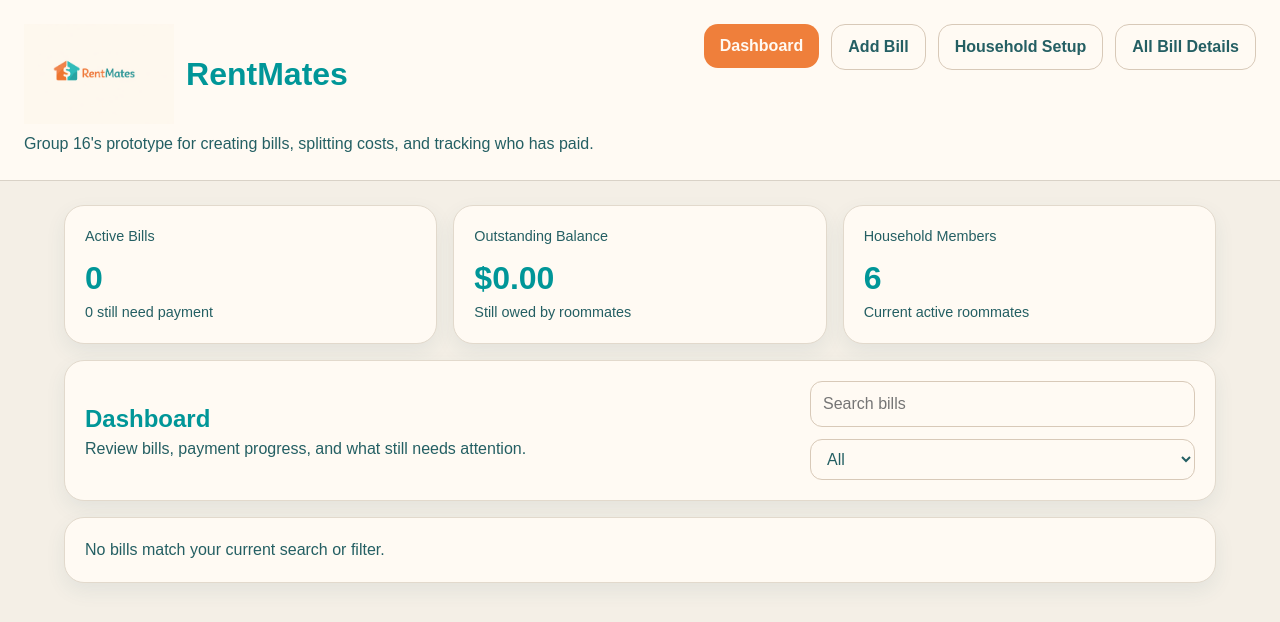
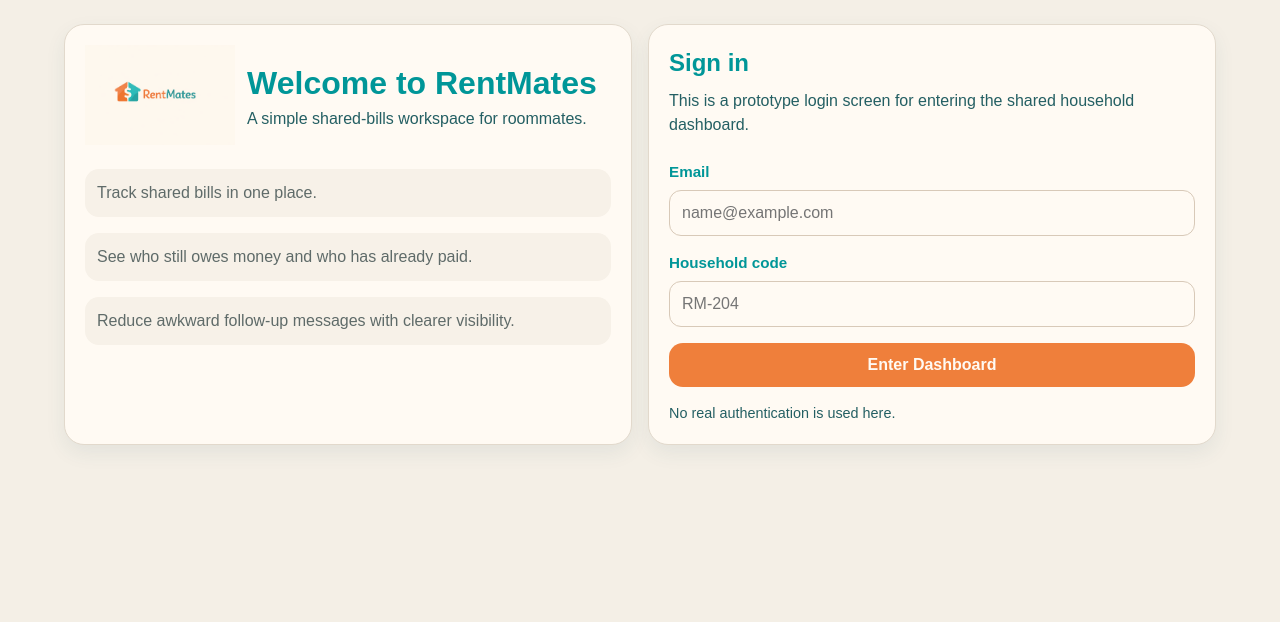
Before and after one commit to Zaay87/RentMates, a React (Vite) app: page / in a window 1280 px wide. Shown: the top 622 px of the page. Built offline with nearby package versions, Linux system fonts and the light colour scheme.

Commit message:
Created Pseudo login page that leads to Dashboard

```diff
--- a/src/App.jsx
+++ b/src/App.jsx
@@ -722,8 +722,95 @@ function BillsOverviewPage({ bills, onOpenBill }) {
         </div>
     );
 }
+function LoginPage({
+  email,
+  setEmail,
+  household,
+  setHousehold,
+  onEnter,
+}) {
+    return (
+      <div className="app-shell">
+          <main className="main-content">
+              <div className="page-stack">
+                  <div className="two-column">
+                      <div className="card">
+                          <div className="brand-row">
+                              <img
+                                src="/rentmates-logo.png"
+                                alt="RentMates logo"
+                                className="brand-logo"
+                              />
+                              <div>
+                                  <h2 className="brand-title">Welcome to RentMates</h2>
+                                  <p className="muted">
+                                      A simple shared-bills workspace for roommates.
+                                  </p>
+                              </div>
+                          </div>
 
+                          <div className="stack" style={{ marginTop: "24px" }}>
+                              <div className="helper-box">
+                                  Track shared bills in one place.
+                              </div>
+                              <div className="helper-box">
+                                  See who still owes money and who has already paid.
+                              </div>
+                              <div className="helper-box">
+                                  Reduce awkward follow-up messages with clearer visibility.
+                              </div>
+                          </div>
+                      </div>
+
+                      <div className="card">
+                          <h2>Sign in</h2>
+                          <p className="muted" style={{ marginTop: "8px" }}>
+                              This is a prototype login screen for entering the shared household dashboard.
+                          </p>
+
+                          <div className="stack" style={{ marginTop: "24px" }}>
+                              <div>
+                                  <label className="label">Email</label>
+                                  <input
+                                    value={email}
+                                    onChange={(e) => setEmail(e.target.value)}
+                                    className="input"
+                                    placeholder="name@example.com"
+                                  />
+                              </div>
+
+                              <div>
+                                  <label className="label">Household code</label>
+                                  <input
+                                    value={household}
+                                    onChange={(e) => setHousehold(e.target.value)}
+                                    className="input"
+                                    placeholder="RM-204"
+                                  />
+                              </div>
+
+                              <button
+                                onClick={onEnter}
+                                className="button button-primary"
+                              >
+                                  Enter Dashboard
+                              </button>
+
+                              <p className="small muted">
+                                  No real authentication is used here.
+                              </p>
+                          </div>
+                      </div>
+                  </div>
+              </div>
+          </main>
+      </div>
+    )
+}
 export default function App() {
+    const [isLoggedIn, setIsLoggedIn] = useState(false);
+    const [email, setEmail] = useState("");
+    const [household, setHousehold] = useState("");
     const [page, setPage] = useState("dashboard");
     const [selectedBillId, setSelectedBillId] = useState(1);
     const [search, setSearch] = useState("");
@@ -811,6 +898,27 @@ export default function App() {
             ...prev,
         ]);
     }
+    function handleEnterDashboard() {
+        setIsLoggedIn(true);
+        setPage("dashboard");
+    }
+
+    function handleSignOut() {
+        setIsLoggedIn(false);
+        setPage("dashboard");
+    }
+
+    if (!isLoggedIn) {
+        return (
+          <LoginPage
+              email={email}
+              setEmail={setEmail}
+              household={household}
+              setHousehold={setHousehold}
+              onEnter={handleEnterDashboard}
+              />
+        );
+    }
 
     return (
       <div className="app-shell">
@@ -835,42 +943,49 @@ export default function App() {
 
           <nav className="nav-row">
             <button
-                        onClick={() => setPage("dashboard")}
+              onClick={() => setPage('dashboard')}
               className={`button ${
-                            page === "dashboard" ? "button-primary" : "button-secondary"
+                page === 'dashboard' ? 'button-primary' : 'button-secondary'
               }`}
             >
               Dashboard
             </button>
             <button
-                        onClick={() => setPage("add-bill")}
+              onClick={() => setPage('add-bill')}
               className={`button ${
-                            page === "add-bill" ? "button-primary" : "button-secondary"
+                page === 'add-bill' ? 'button-primary' : 'button-secondary'
               }`}
             >
               Add Bill
             </button>
             <button
-                        onClick={() => setPage("household")}
+              onClick={() => setPage('household')}
               className={`button ${
-                            page === "household" ? "button-primary" : "button-secondary"
+                page === 'household' ? 'button-primary' : 'button-secondary'
               }`}
             >
               Household Setup
             </button>
             <button
-                        onClick={() => setPage("bills-overview")}
+              onClick={() => setPage('bills-overview')}
               className={`button ${
-                            page === "bills-overview" ? "button-primary" : "button-secondary"
+                page === 'bills-overview'
+                  ? 'button-primary'
+                  : 'button-secondary'
               }`}
             >
               All Bill Details
             </button>
+
+            <button onClick={handleSignOut} className="button button-secondary">
+              Sign Out
+            </button>
+
           </nav>
         </header>
 
         <main className="main-content">
-                {page === "dashboard" && (
+          {page === 'dashboard' && (
             <DashboardPage
               bills={bills}
               search={search}
@@ -882,11 +997,11 @@ export default function App() {
             />
           )}
 
-                {page === "add-bill" && (
+          {page === 'add-bill' && (
             <AddBillPage roommates={roommates} onAddBill={handleAddBill} />
           )}
 
-                {page === "household" && (
+          {page === 'household' && (
             <HouseholdPage
               householdName="RentMates Household"
               roommates={roommates}
@@ -896,11 +1011,11 @@ export default function App() {
             />
           )}
 
-                {page === "bills-overview" && (
+          {page === 'bills-overview' && (
             <BillsOverviewPage bills={bills} onOpenBill={handleOpenBill} />
           )}
 
-                {page === "details" && (
+          {page === 'details' && (
             <BillDetailsPage
               bill={selectedBill}
               onTogglePaid={handleTogglePaid}
```
Lines whose indentation alone changed are shown as unchanged.
